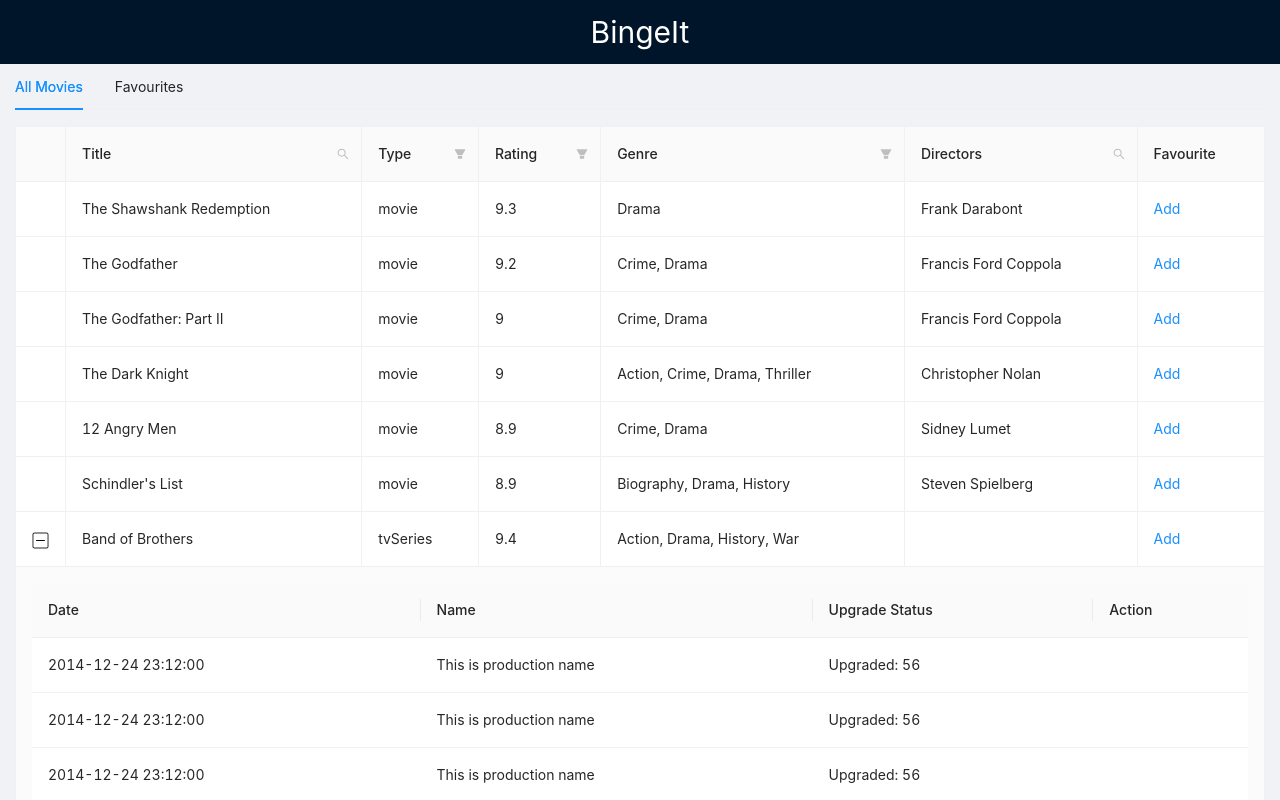
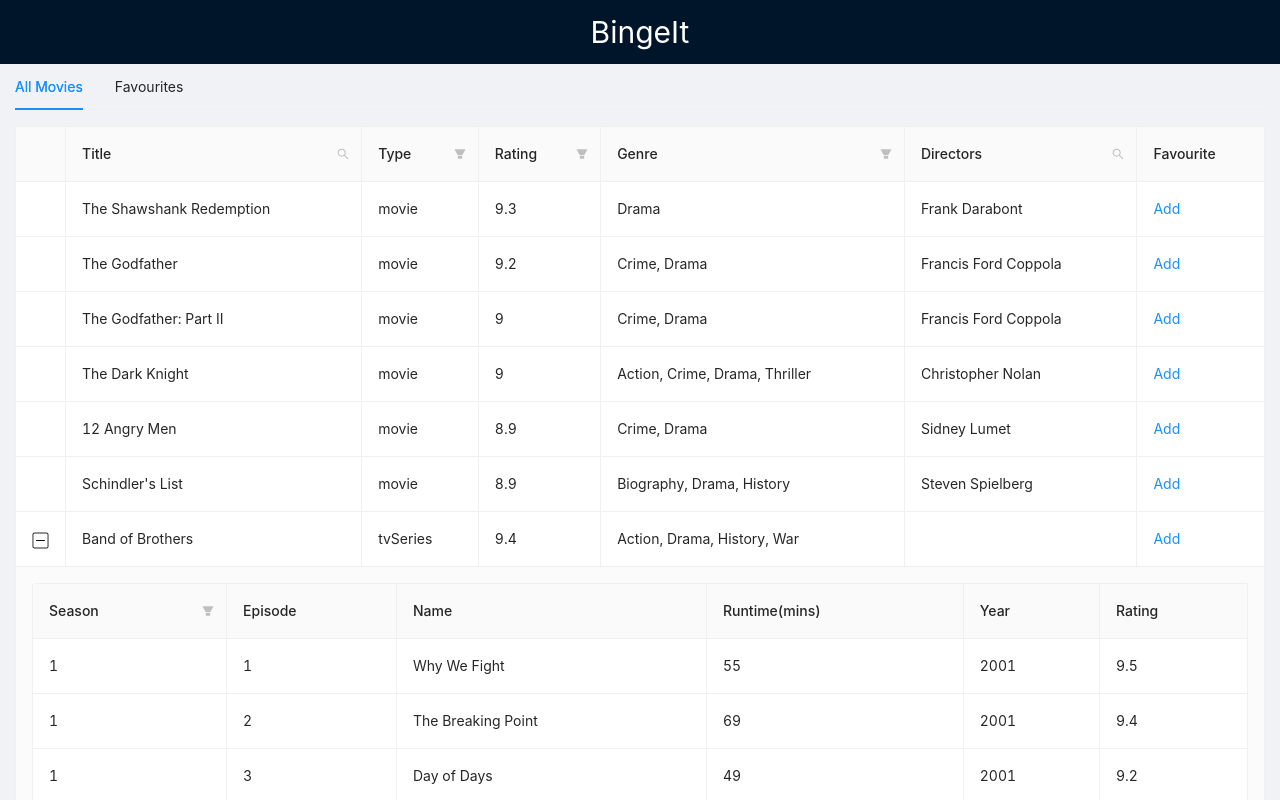
Before and after one commit to ajith-kanduri/BingeIt, a React (Create React App) app in the folder client/: page / in a window 1280 px wide. Both pictures are taken after a click on the button 40 px from the left and 540 px from the top of the page. Shown: the top 800 px of the page. Built offline with nearby package versions, Linux system fonts and the light colour scheme.

Commit message:
Filter added --non functional

```diff
--- a/client/package.json
+++ b/client/package.json
@@ -9,7 +9,8 @@
     "antd": "^4.5.2",
     "react": "^16.13.1",
     "react-dom": "^16.13.1",
-    "react-highlight-words": "^0.16.0"
+    "react-highlight-words": "^0.16.0",
+    "underscore": "^1.10.2"
   },
   "scripts": {
     "start": "react-scripts start",
--- a/client/src/components/ExpandedRowRender.js
+++ b/client/src/components/ExpandedRowRender.js
@@ -1,29 +1,57 @@
 import React from 'react';
-import { Table, Input, Button, Space } from 'antd';
+import { Table } from 'antd';
 
 class ExpandedRowRender extends React.Component {
+  state = {
+    filteredInfo: null,
+  };
+  handleChange = filters => {
+    //console.log('Various parameters', pagination, filters, sorter);
+    this.setState({
+      filteredInfo: filters,
+    });
+  };
   render() {
-    const columns = [
-      { title: 'Date', dataIndex: 'date', key: 'date' },
-      { title: 'Name', dataIndex: 'name', key: 'name' },
-
-      { title: 'Upgrade Status', dataIndex: 'upgradeNum', key: 'upgradeNum' },
-      {
-        title: 'Action',
-        dataIndex: 'operation',
-        key: 'operation',
-      },
-    ];
-    const data = [];
-    for (let i = 0; i < 3; ++i) {
-      data.push({
-        key: i,
-        date: '2014-12-24 23:12:00',
-        name: 'This is production name',
-        upgradeNum: 'Upgraded: 56',
+    let { filteredInfo } = this.state;
+    filteredInfo = filteredInfo || {};
+    const data = this.props.episodeList;
+    var uniqueSeasons = [...new Set(data.map(({ season }) => season))];
+    console.log(uniqueSeasons);
+    var filter = [];
+    for (let i = 0; i < uniqueSeasons.length; i++) {
+      filter.push({
+        text: uniqueSeasons[i],
+        value: uniqueSeasons[i],
       });
     }
-    return <Table columns={columns} dataSource={data} pagination={false} />;
+    const columns = [
+      {
+        title: 'Season',
+        dataIndex: 'season',
+        key: 'season',
+        filters: filter,
+        filteredValue: filteredInfo.season || null,
+        onFilter: (value, record) => record.season === value,
+      },
+      { title: 'Episode', dataIndex: 'epsiode', key: 'epsiode' },
+      { title: 'Name', dataIndex: 'title', key: 'title' },
+      {
+        title: 'Runtime(mins)',
+        dataIndex: 'runtimeMinutes',
+        key: 'runtimeMinutes',
+      },
+      { title: 'Year', dataIndex: 'year', key: 'year' },
+      { title: 'Rating', dataIndex: 'averageRating', key: 'averageRating' },
+    ];
+    return (
+      <Table
+        columns={columns}
+        dataSource={data}
+        pagination={false}
+        bordered
+        onChange={this.handleChange}
+      />
+    );
   }
 }
 export default ExpandedRowRender;
--- a/client/src/components/TableComponent.js
+++ b/client/src/components/TableComponent.js
@@ -116,7 +116,7 @@ class TableComponent extends React.Component {
         key: 'titleType',
         filters: [
           { text: 'movie', value: 'movie' },
-          { text: 'series', value: 'series' },
+          { text: 'series', value: 'tvSeries' },
         ],
         filteredValue: filteredInfo.titleType || null,
         onFilter: (value, record) => record.titleType.includes(value),
@@ -178,7 +178,7 @@ class TableComponent extends React.Component {
         expandable={{
           expandedRowRender: record => (
             <div>
-              <ExpandedRowRender />
+              <ExpandedRowRender episodeList={record.episodeList} />
             </div>
           ),
           rowExpandable: record => record.titleType !== 'movie',
```
Also changed, not shown: 1 other file (tests, documents, lock files or other folders).
